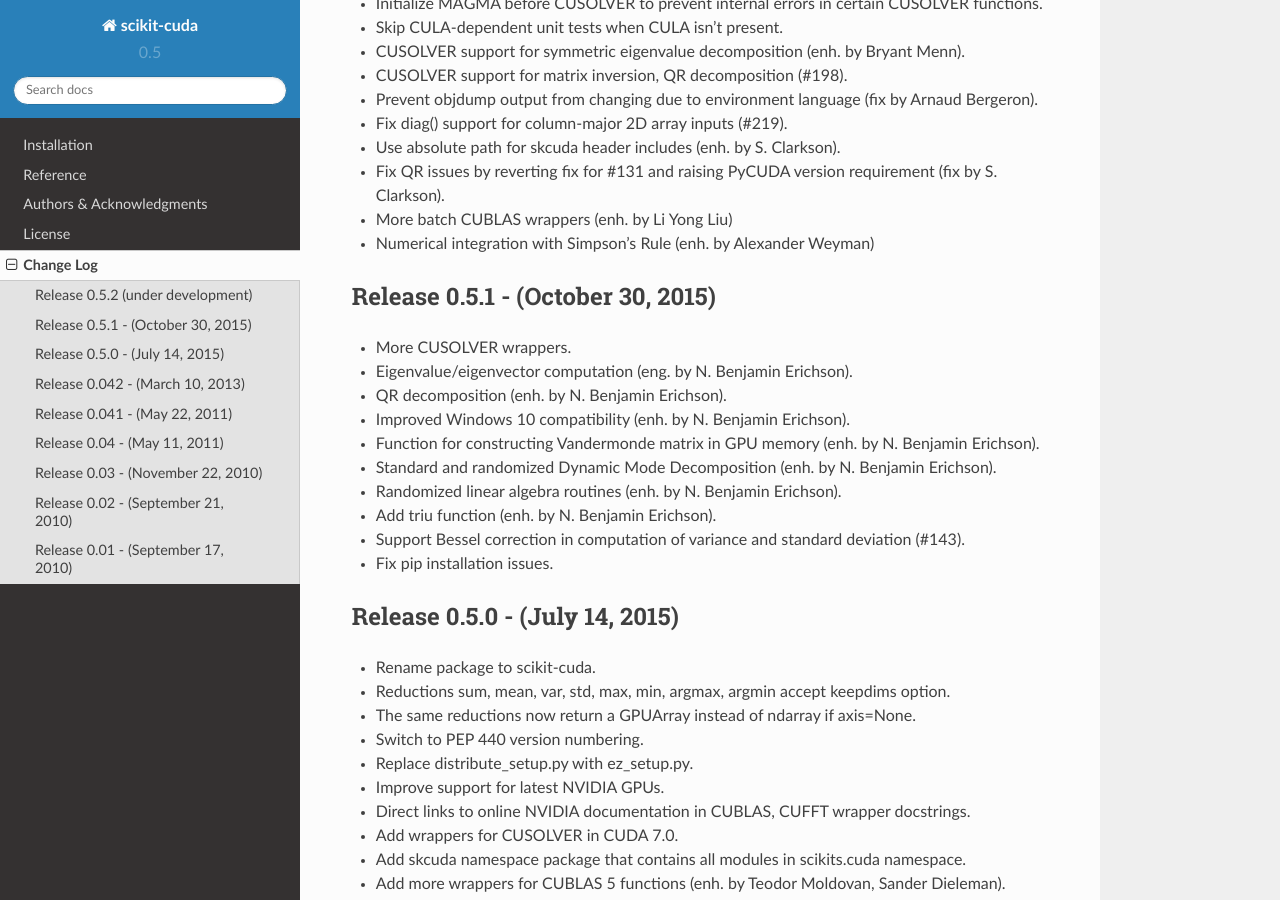
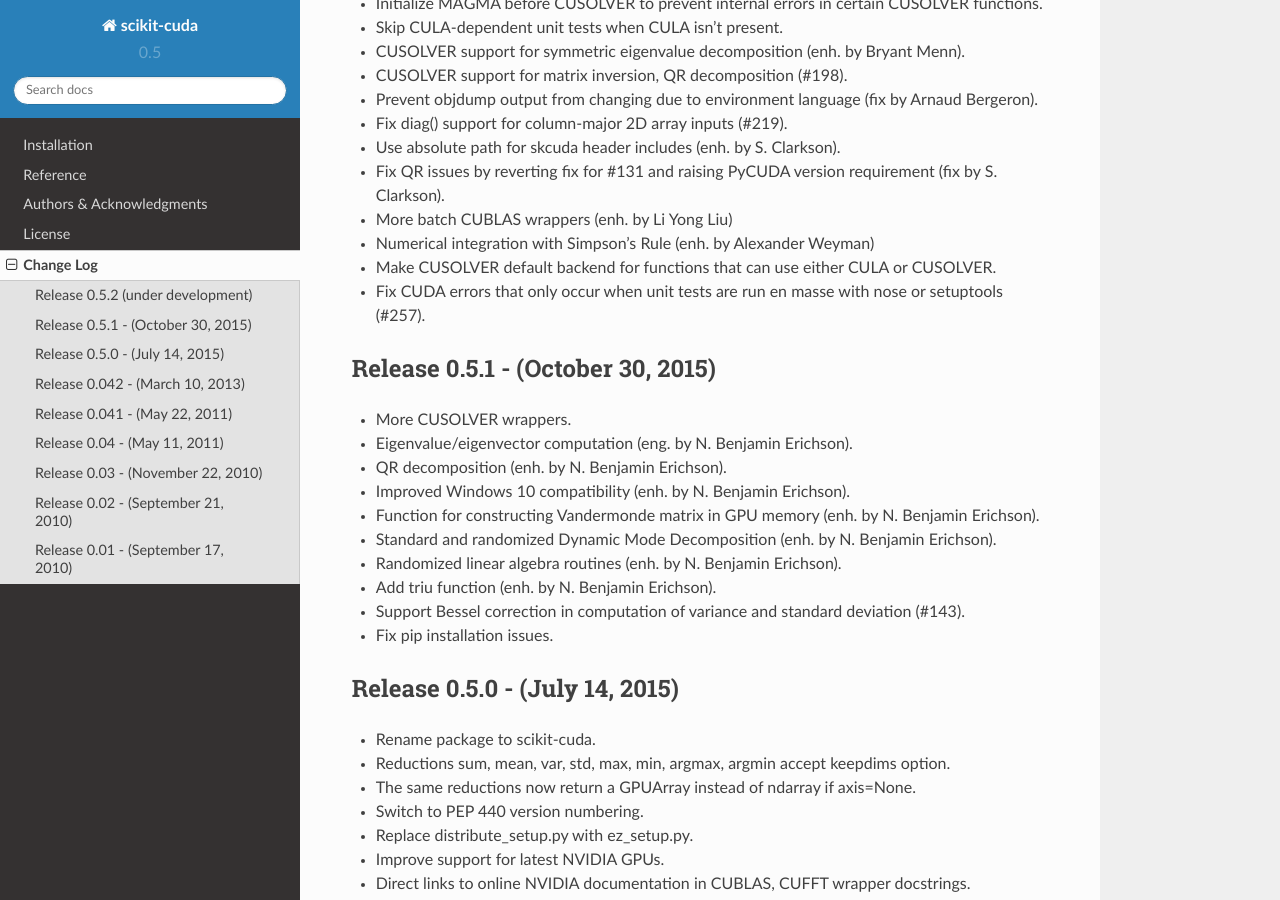
Before and after one commit to lebedov/scikit-cuda, a Sphinx documentation site: the page built from docs/source/changes.rst, in a window 1280 px wide and 900 px high, scrolled down 632 px. Built offline with Sphinx 7.4.7 and the Read the Docs theme 2.0.0, drawn with Linux system fonts in a browser that asks for light colours; formulas are drawn with MathJax 3.

Commit message:
Make CUSOLVER default backend for those functions that can use it.

```diff
--- a/docs/source/changes.rst
+++ b/docs/source/changes.rst
@@ -35,6 +35,10 @@
   (fix by S. Clarkson).
 * More batch CUBLAS wrappers (enh. by Li Yong Liu)
 * Numerical integration with Simpson's Rule (enh. by Alexander Weyman)
+* Make CUSOLVER default backend for functions that can use either CULA or
+  CUSOLVER.
+* Fix CUDA errors that only occur when unit tests are run en masse with nose or
+  setuptools (#257).
 
 Release 0.5.1 - (October 30, 2015)
 ----------------------------------
```
Also changed, not shown: 1 other file.
